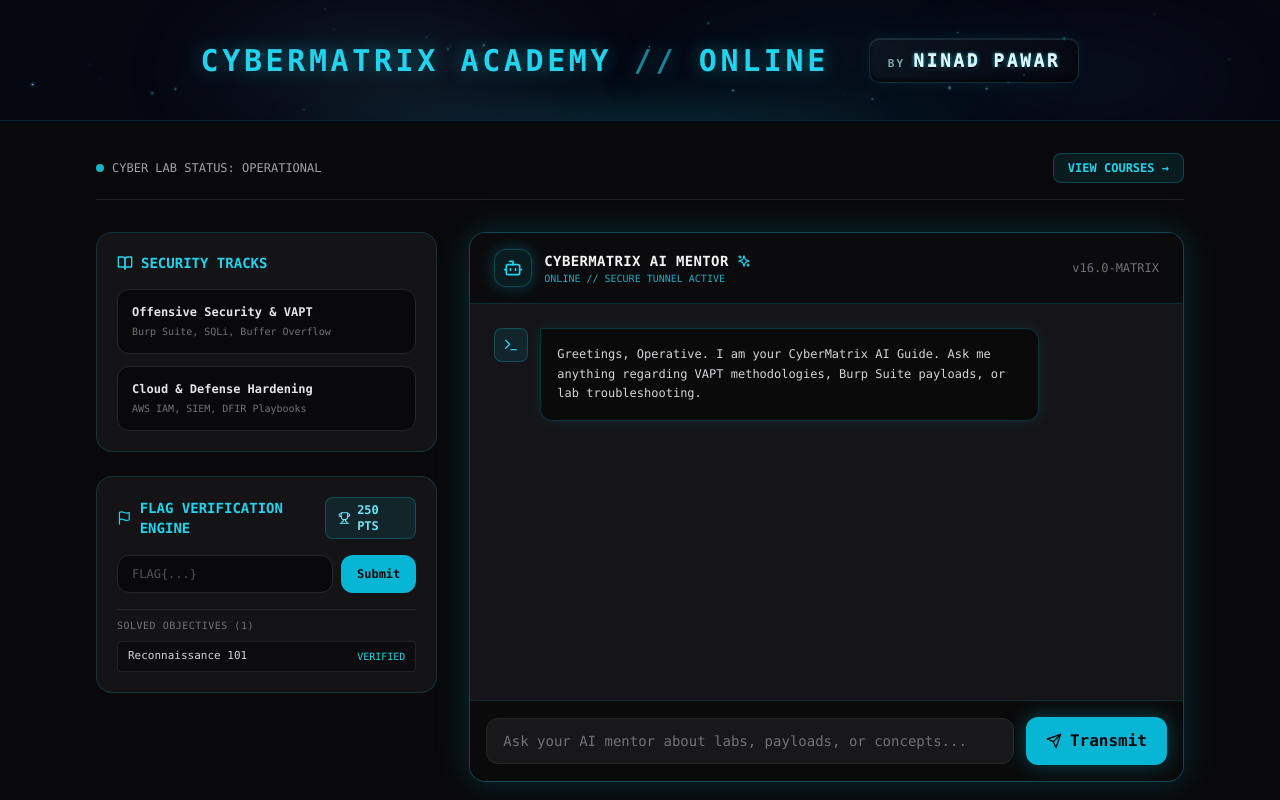
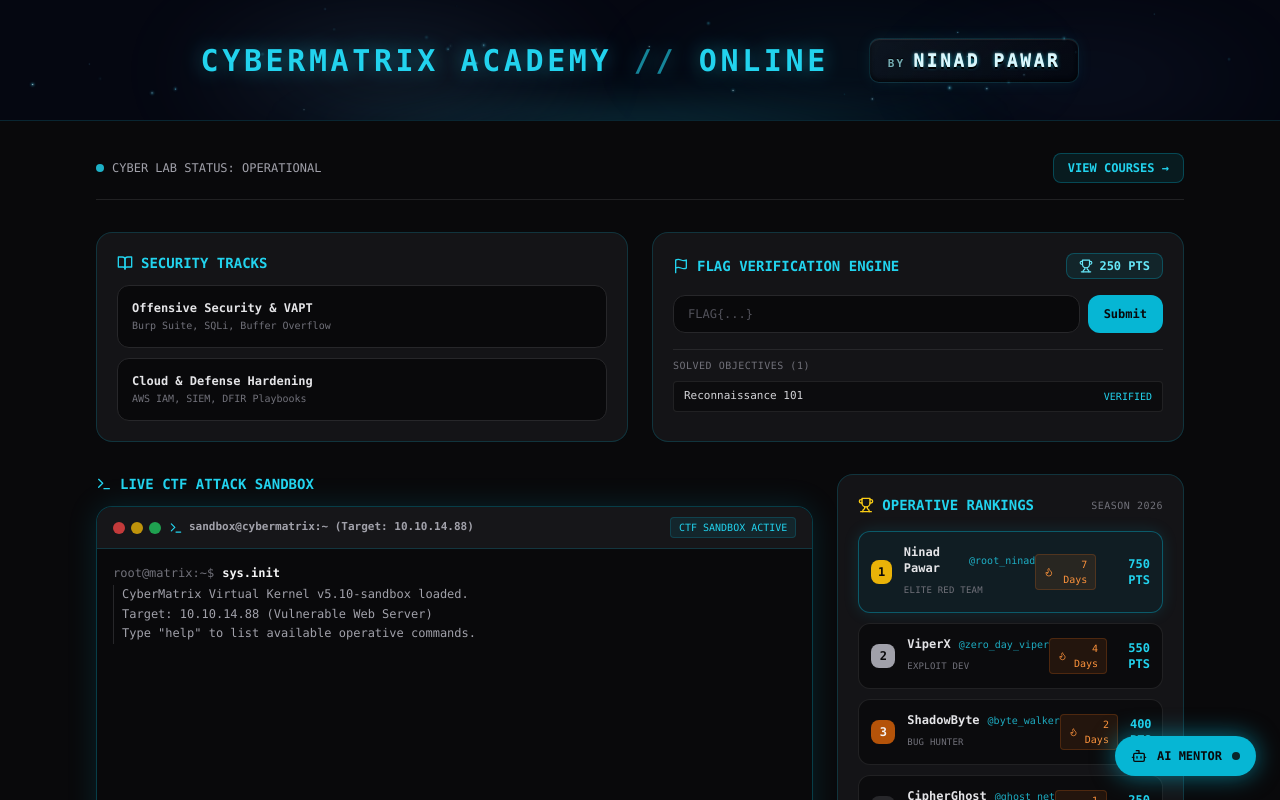
Before and after one commit to ninadcyber88-max/cybermatrix-academy, a Next.js app: page / in a window 1280 px wide. Shown: the top 800 px of the page. Built offline with nearby package versions, Linux system fonts and the light colour scheme.

Commit message:
feat: convert AI mentor into a floating trigger button and modal popup

```diff
--- a/app/page.tsx
+++ b/app/page.tsx
@@ -3,12 +3,12 @@
 import { CTFTerminal } from "@/components/CTFTerminal";
 import { CTFFlagSubmit } from "@/components/CTFFlagSubmit";
 import { Leaderboard } from "@/components/Leaderboard";
-import { BookOpen, Terminal } from "lucide-react";
+import { BookOpen, Terminal, ShieldAlert } from "lucide-react";
 import Link from "next/link";
 
 export default function Home() {
   return (
-    <main className="min-h-screen bg-zinc-950 text-zinc-100 font-mono">
+    <main className="min-h-screen bg-zinc-950 text-zinc-100 font-mono relative pb-16">
       <CyberSmokeHeader />
 
       <div className="max-w-6xl mx-auto p-4 md:p-8 space-y-8">
@@ -25,22 +25,21 @@
           </Link>
         </div>
 
-        {/* 3-Column Top Grid */}
-        <div className="grid grid-cols-1 lg:grid-cols-3 gap-8">
-          <div className="space-y-6 lg:col-span-1">
-            <div className="p-5 rounded-2xl bg-zinc-900/80 border border-cyan-500/20 backdrop-blur-md">
-              <h2 className="text-sm font-bold text-cyan-400 mb-4 flex items-center space-x-2">
+        {/* Top Grid: Tracks & Flag Engine */}
+        <div className="grid grid-cols-1 md:grid-cols-2 gap-6">
+          <div className="p-5 rounded-2xl bg-zinc-900/80 border border-cyan-500/20 backdrop-blur-md space-y-3">
+            <h2 className="text-sm font-bold text-cyan-400 flex items-center space-x-2">
               <BookOpen className="w-4 h-4" />
               <span>SECURITY TRACKS</span>
             </h2>
-              <div className="space-y-3">
+            <div className="space-y-2.5">
               <div className="p-3.5 rounded-xl bg-zinc-950 border border-zinc-800">
                 <p className="text-xs font-bold text-zinc-200">Offensive Security & VAPT</p>
-                  <p className="text-[10px] text-zinc-500 mt-1">Burp Suite, SQLi, Buffer Overflow</p>
+                <p className="text-[10px] text-zinc-500 mt-0.5">Burp Suite, SQLi, Buffer Overflow</p>
               </div>
               <div className="p-3.5 rounded-xl bg-zinc-950 border border-zinc-800">
                 <p className="text-xs font-bold text-zinc-200">Cloud & Defense Hardening</p>
-                  <p className="text-[10px] text-zinc-500 mt-1">AWS IAM, SIEM, DFIR Playbooks</p>
+                <p className="text-[10px] text-zinc-500 mt-0.5">AWS IAM, SIEM, DFIR Playbooks</p>
               </div>
             </div>
           </div>
@@ -48,13 +47,8 @@
           <CTFFlagSubmit />
         </div>
 
-          <div className="lg:col-span-2">
-            <StudentAIAssistant />
-          </div>
-        </div>
-
-        {/* 2-Column Bottom Grid: Terminal & Live Leaderboard */}
-        <div className="grid grid-cols-1 lg:grid-cols-3 gap-8">
+        {/* Bottom Grid: CTF Terminal & Leaderboard */}
+        <div className="grid grid-cols-1 lg:grid-cols-3 gap-6">
           <div className="lg:col-span-2 space-y-3">
             <h2 className="text-sm font-bold text-cyan-400 flex items-center space-x-2">
               <Terminal className="w-4 h-4" />
@@ -68,6 +62,9 @@
           </div>
         </div>
       </div>
+
+      {/* Floating AI Mentor Button & Window */}
+      <StudentAIAssistant />
     </main>
   );
 }
--- a/components/StudentAIAssistant.tsx
+++ b/components/StudentAIAssistant.tsx
@@ -1,7 +1,7 @@
 'use client';
 
 import { useState } from 'react';
-import { Bot, Send, Terminal, Sparkles, User } from 'lucide-react';
+import { Bot, Send, Terminal, Sparkles, User, X, MessageSquare } from 'lucide-react';
 
 interface Message {
   role: 'assistant' | 'user';
@@ -9,10 +9,11 @@
 }
 
 export function StudentAIAssistant() {
+  const [isOpen, setIsOpen] = useState(false);
   const [messages, setMessages] = useState<Message[]>([
     {
       role: 'assistant',
-      content: 'Greetings, Operative. I am your CyberMatrix AI Guide. Ask me anything regarding VAPT methodologies, Burp Suite payloads, or lab troubleshooting.',
+      content: 'Greetings, Operative. I am your CyberMatrix AI Mentor. Need exploit payloads or sandbox hints?',
     },
   ]);
   const [input, setInput] = useState('');
@@ -28,58 +29,88 @@
     setLoading(true);
 
     setTimeout(() => {
-      let aiResponse = 'Analyze the HTTP request headers using Burp Suite Repeater. Check for security headers.';
-      if (userMsg.toLowerCase().includes('sql')) {
-        aiResponse = 'To test for SQL Injection safely, inspect input fields for parameterized query handling and boolean-based anomalies.';
-      } else if (userMsg.toLowerCase().includes('privilege')) {
-        aiResponse = 'For Linux privilege escalation, run automated enumeration scripts or check SUID binaries using: find / -perm -4000 2>/dev/null';
+      let aiResponse = 'Inspect the request parameters and HTTP headers using Burp Suite.';
+      if (userMsg.toLowerCase().includes('flag') || userMsg.toLowerCase().includes('root')) {
+        aiResponse = 'Hint: Try running "cat flag.txt" in the sandbox terminal to extract credentials.';
+      } else if (userMsg.toLowerCase().includes('sql')) {
+        aiResponse = 'Test input fields with boolean payloads or run "sqlmap" to dump databases.';
       }
 
       setMessages((prev) => [...prev, { role: 'assistant', content: aiResponse }]);
       setLoading(false);
-    }, 1000);
+    }, 800);
   };
 
   return (
-    <div className="w-full rounded-2xl bg-zinc-900/90 border border-cyan-500/30 backdrop-blur-md shadow-[0_0_35px_rgba(6,182,212,0.2)] flex flex-col h-[550px] overflow-hidden">
-      <div className="px-6 py-4 bg-zinc-950/80 border-b border-cyan-500/20 flex items-center justify-between">
-        <div className="flex items-center space-x-3">
-          <div className="p-2 rounded-xl bg-cyan-500/10 border border-cyan-500/30 text-cyan-400 shadow-[0_0_15px_rgba(6,182,212,0.3)]">
-            <Bot className="w-5 h-5" />
+    <>
+      {/* Floating Trigger Button */}
+      <button
+        onClick={() => setIsOpen(!isOpen)}
+        className="fixed bottom-6 right-6 z-50 flex items-center space-x-2.5 px-4 py-3 rounded-full bg-cyan-500 text-zinc-950 font-mono font-bold text-xs shadow-[0_0_25px_rgba(6,182,212,0.6)] hover:bg-cyan-400 hover:scale-105 active:scale-95 transition-all cursor-pointer"
+      >
+        {isOpen ? (
+          <>
+            <X className="w-4 h-4" />
+            <span>CLOSE MENTOR</span>
+          </>
+        ) : (
+          <>
+            <Bot className="w-4 h-4" />
+            <span>AI MENTOR</span>
+            <span className="h-2 w-2 rounded-full bg-zinc-950 animate-pulse"></span>
+          </>
+        )}
+      </button>
+
+      {/* Compact Chat Window (Fixed Size Matching Target Area) */}
+      {isOpen && (
+        <div className="fixed bottom-20 right-6 z-50 w-[90vw] sm:w-[420px] h-[480px] rounded-2xl bg-zinc-950/95 border border-cyan-500/40 backdrop-blur-xl shadow-[0_0_40px_rgba(6,182,212,0.25)] flex flex-col overflow-hidden font-mono text-xs">
+
+          {/* Header */}
+          <div className="px-4 py-3 bg-zinc-900/90 border-b border-cyan-500/20 flex items-center justify-between">
+            <div className="flex items-center space-x-2.5">
+              <div className="p-1.5 rounded-lg bg-cyan-500/10 border border-cyan-500/30 text-cyan-400">
+                <Bot className="w-4 h-4" />
               </div>
               <div>
-            <h3 className="text-sm font-bold tracking-wide text-zinc-100 flex items-center space-x-2">
-              <span>CYBERMATRIX AI MENTOR</span>
-              <Sparkles className="w-3.5 h-3.5 text-cyan-400" />
-            </h3>
-            <p className="text-[10px] font-mono text-cyan-400/80">ONLINE // SECURE TUNNEL ACTIVE</p>
+                <h4 className="text-xs font-bold text-zinc-100 flex items-center gap-1.5">
+                  CYBERMATRIX AI MENTOR
+                  <Sparkles className="w-3 h-3 text-cyan-400" />
+                </h4>
+                <p className="text-[9px] text-cyan-400/80">ONLINE // 24/7 TACTICAL SUPPORT</p>
               </div>
             </div>
-        <div className="text-xs font-mono text-zinc-500">v16.0-MATRIX</div>
+            <button
+              onClick={() => setIsOpen(false)}
+              className="p-1 rounded-lg text-zinc-400 hover:text-zinc-100 hover:bg-zinc-800 transition"
+            >
+              <X className="w-4 h-4" />
+            </button>
           </div>
 
-      <div className="flex-1 overflow-y-auto p-6 space-y-4 font-mono text-xs">
+          {/* Messages Area */}
+          <div className="flex-1 overflow-y-auto p-4 space-y-3">
             {messages.map((msg, index) => (
               <div
                 key={index}
-            className={`flex items-start space-x-3 ${
-              msg.role === 'user' ? 'flex-row-reverse space-x-reverse' : ''
+                className={`flex items-start gap-2 ${
+                  msg.role === 'user' ? 'flex-row-reverse' : ''
                 }`}
               >
                 <div
-              className={`p-2 rounded-lg flex-shrink-0 ${
+                  className={`p-1.5 rounded-lg flex-shrink-0 ${
                     msg.role === 'user'
                       ? 'bg-zinc-800 text-zinc-300 border border-zinc-700'
                       : 'bg-cyan-500/10 border border-cyan-500/30 text-cyan-400'
                   }`}
                 >
-              {msg.role === 'user' ? <User className="w-4 h-4" /> : <Terminal className="w-4 h-4" />}
+                  {msg.role === 'user' ? <User className="w-3 h-3" /> : <Terminal className="w-3 h-3" />}
                 </div>
                 <div
-              className={`max-w-[75%] p-4 rounded-xl leading-relaxed ${
+                  className={`max-w-[80%] p-3 rounded-xl leading-relaxed ${
                     msg.role === 'user'
                       ? 'bg-zinc-800 text-zinc-200 rounded-tr-none'
-                  : 'bg-zinc-950/90 border border-cyan-500/25 text-zinc-300 rounded-tl-none shadow-[0_0_15px_rgba(6,182,212,0.1)]'
+                      : 'bg-zinc-900 border border-cyan-500/20 text-zinc-300 rounded-tl-none'
                   }`}
                 >
                   {msg.content}
@@ -87,31 +118,33 @@
               </div>
             ))}
             {loading && (
-          <div className="flex items-center space-x-3 text-cyan-400 font-mono text-xs">
-            <div className="p-2 rounded-lg bg-cyan-500/10 border border-cyan-500/30 animate-pulse">
-              <Bot className="w-4 h-4" />
+              <div className="flex items-center space-x-2 text-cyan-400 text-[10px]">
+                <div className="p-1 rounded bg-cyan-500/10 animate-pulse">
+                  <Bot className="w-3 h-3" />
                 </div>
-            <span>Synthesizing tactical guidance...</span>
+                <span>Analyzing threat vector...</span>
               </div>
             )}
           </div>
 
-      <form onSubmit={handleSendMessage} className="p-4 bg-zinc-950/90 border-t border-cyan-500/20 flex items-center space-x-3">
+          {/* Input Form */}
+          <form onSubmit={handleSendMessage} className="p-3 bg-zinc-900/80 border-t border-cyan-500/20 flex gap-2">
             <input
               type="text"
               value={input}
               onChange={(e) => setInput(e.target.value)}
-          placeholder="Ask your AI mentor about labs, payloads, or concepts..."
-          className="flex-1 px-4 py-3 rounded-xl bg-zinc-900 border border-zinc-800 text-sm text-zinc-100 placeholder-zinc-500 focus:outline-none focus:border-cyan-500 transition-all font-mono"
+              placeholder="Ask mentor..."
+              className="flex-1 px-3 py-2 rounded-xl bg-zinc-950 border border-zinc-800 text-xs text-zinc-100 placeholder-zinc-600 focus:outline-none focus:border-cyan-500"
             />
             <button
               type="submit"
-          className="px-5 py-3 rounded-xl bg-cyan-500 text-zinc-950 font-bold hover:bg-cyan-400 transition-all shadow-[0_0_20px_rgba(6,182,212,0.35)] flex items-center space-x-2"
+              className="p-2 rounded-xl bg-cyan-500 text-zinc-950 font-bold hover:bg-cyan-400 transition"
             >
-          <Send className="w-4 h-4" />
-          <span className="hidden sm:inline">Transmit</span>
+              <Send className="w-3.5 h-3.5" />
             </button>
           </form>
         </div>
+      )}
+    </>
   );
 }
```
Lines whose indentation alone changed are shown as unchanged.
